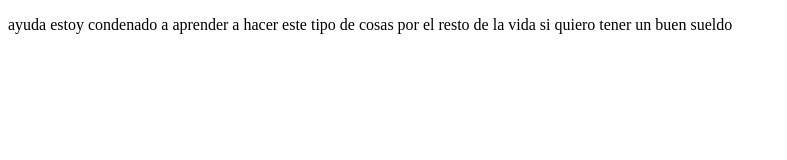
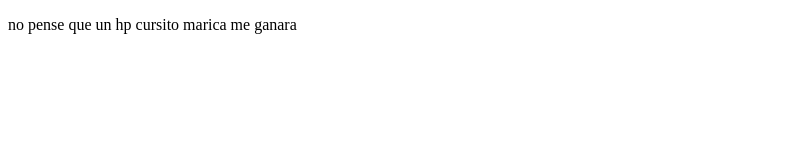
Before and after one commit to ELCTRO12/proyectodemo, a plain HTML site: page index.html in a window 1280 px wide. Shown: the whole page, without its empty margins (0-787 px from the left). Drawn offline with Linux system fonts and the light colour scheme.

Commit message:
que se supone que pongoaqui

```diff
--- a/index.html
+++ b/index.html
@@ -7,8 +7,8 @@
     <title>hp linux</title>
 </head>
 <body>
-    <p>ayuda estoy condenado a aprender a hacer este tipo de cosas por el
-        resto de la vida si quiero tener un buen sueldo
+    <p>no pense que un hp cursito marica me ganara
+
     </p>
 </body>
 </html>
```
